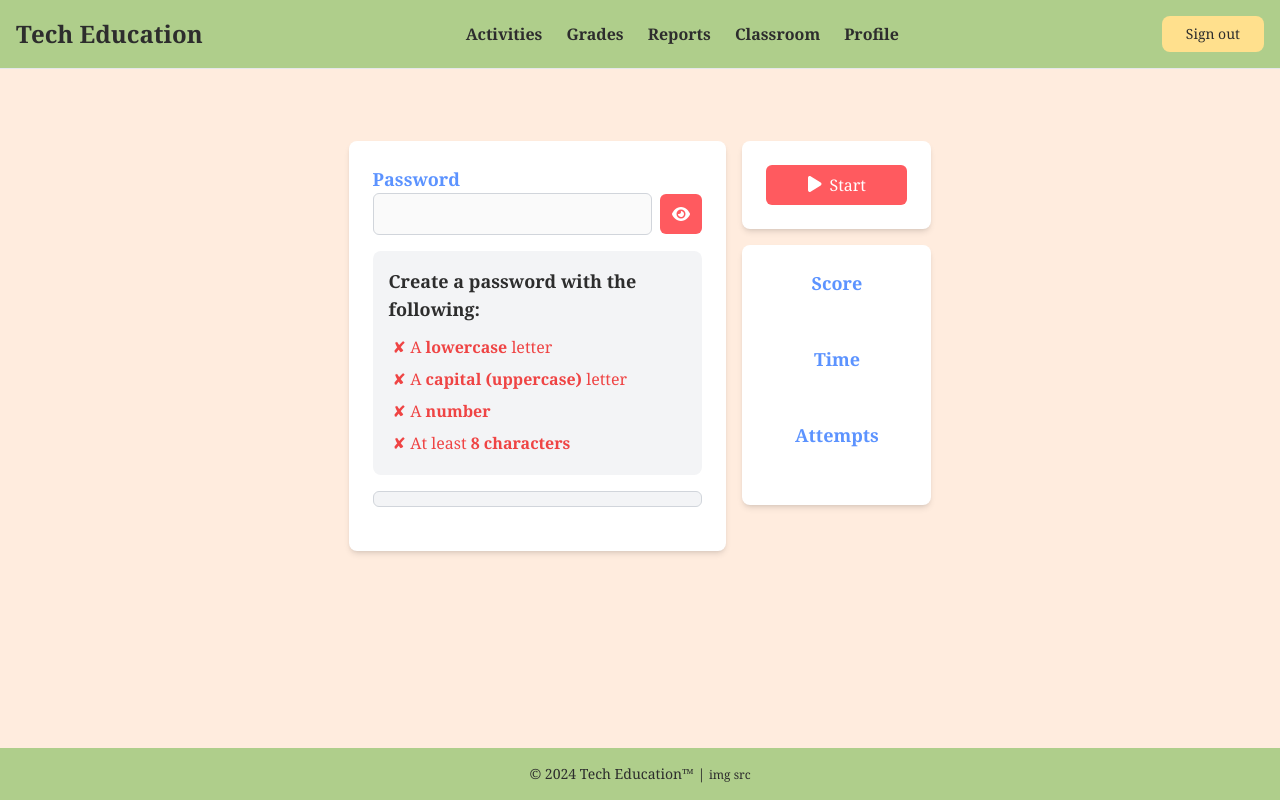
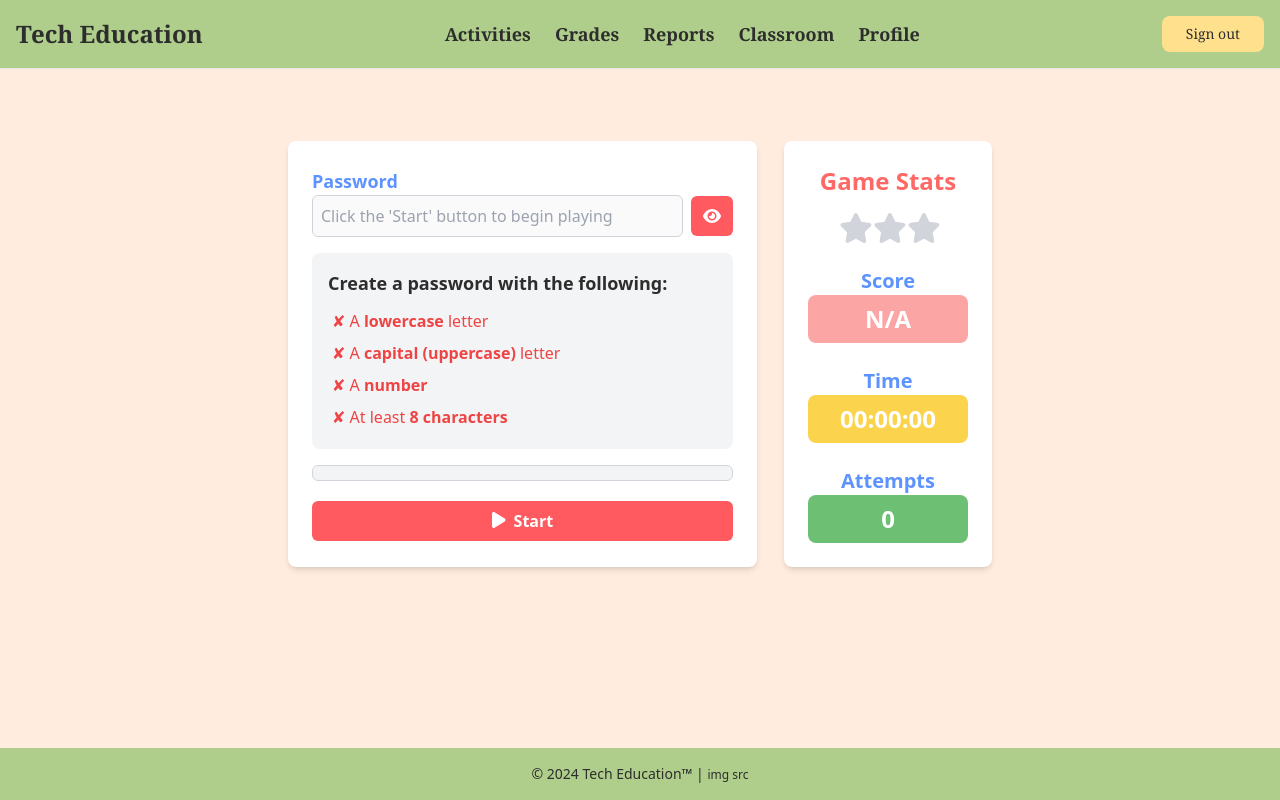
Before and after one commit to ExzyELI/tech-education, a Next.js app: page /passwordActivity in a window 1280 px wide. Built offline with nearby package versions, Linux system fonts and the light colour scheme; no server answers.

Commit message:
Added a stars feature

```diff
--- a/comps/stats.tsx
+++ b/comps/stats.tsx
@@ -1,9 +1,17 @@
+import { FontAwesomeIcon } from "@fortawesome/react-fontawesome";
+import { faStar } from "@fortawesome/free-solid-svg-icons";
 interface StatsProps {
   score: number | null;
   elapsedTime: number;
   attempts: number;
+  renderStars: () => number;
 }
-export default function Stats({ score, elapsedTime, attempts }: StatsProps) {
+export default function Stats({
+  score,
+  elapsedTime,
+  attempts,
+  renderStars,
+}: StatsProps) {
   // function to format time
   const formatTime = (seconds: number): string => {
     // checking if seconds is NaN
@@ -26,19 +34,45 @@ export default function Stats({ score, elapsedTime, attempts }: StatsProps) {
     return `${formattedHours}:${formattedMinutes}:${formattedSeconds}`;
   };
 
+  // star icons
+  const renderStarIcons = () => {
+    const stars = renderStars();
+    const starIcons = [];
+    for (let i = 0; i < 3; i++) {
+      if (i < stars) {
+        starIcons.push(
+          <FontAwesomeIcon key={i} icon={faStar} className="text-yellow-400" />,
+        );
+      } else {
+        starIcons.push(
+          <FontAwesomeIcon key={i} icon={faStar} className="text-gray-300" />,
+        );
+      }
+    }
+    return starIcons;
+  };
+
   return (
     /* score box */
+    <div className="flex justify-end">
       <div className="rounded-lg bg-white p-6 shadow-md">
-      <div className="mb-4">
-        <div className="flex flex-row justify-center text-lg font-semibold text-[#5c93ff]">
+        <div className="mb-4 flex flex-row justify-center text-2xl font-bold text-[#ff6865]">
+          Game Stats
+        </div>
+        {/* Render stars */}
+        <div className="mb-6 ml-1 flex justify-center text-3xl">
+          {renderStarIcons()}
+        </div>
+        <div className="mb-6">
+          <div className="flex flex-row justify-center text-xl font-bold text-[#5c93ff]">
             Score
           </div>
           <div className="flex h-12 w-full items-center justify-center rounded-lg bg-[#fca5a5] text-2xl font-bold text-white md:w-40">
-          {score !== null ? score : "N/A"}
+            {score !== null ? `${score} / 4` : "N/A"}
           </div>
         </div>
-      <div className="mb-4">
-        <div className="flex flex-row justify-center text-lg font-semibold text-[#5c93ff]">
+        <div className="mb-6">
+          <div className="flex flex-row justify-center text-xl font-bold text-[#5c93ff]">
             Time
           </div>
           <div className="flex h-12 w-full items-center justify-center rounded-lg bg-[#fcd34d] text-2xl font-bold text-white md:w-40">
@@ -46,7 +80,7 @@ export default function Stats({ score, elapsedTime, attempts }: StatsProps) {
           </div>
         </div>
         <div>
-        <div className="flex flex-row justify-center text-lg font-semibold text-[#5c93ff]">
+          <div className="flex flex-row justify-center text-xl font-bold text-[#5c93ff]">
             Attempts
           </div>
           <div className="flex h-12 w-full items-center justify-center rounded-lg bg-[#6cbf73] text-2xl font-bold text-white md:w-40">
@@ -54,5 +88,6 @@ export default function Stats({ score, elapsedTime, attempts }: StatsProps) {
           </div>
         </div>
       </div>
+    </div>
   );
 }
--- a/src/app/passwordActivity/page.tsx
+++ b/src/app/passwordActivity/page.tsx
@@ -1,8 +1,12 @@
 "use client";
 import React, { useState, useEffect, useRef } from "react";
 import { FontAwesomeIcon } from "@fortawesome/react-fontawesome";
-import { faEye, faEyeSlash } from "@fortawesome/free-solid-svg-icons";
-import { faPlay, faCheck } from "@fortawesome/free-solid-svg-icons";
+import {
+  faPlay,
+  faCheck,
+  faEye,
+  faEyeSlash,
+} from "@fortawesome/free-solid-svg-icons";
 import { auth } from "../firebase/init_app";
 import { User } from "firebase/auth";
 import Nav from "../../../comps/nav";
@@ -128,7 +132,7 @@ const PasswordPage = () => {
         await setDoc(userDocRef, { attempts: increment(1) }, { merge: true });
         // save activity data in firestore
         await addDoc(collection(firestore, `users/${user.uid}/activities`), {
-          activityName: "Password Activity",
+          activityName: "Password (2)",
           score: calculatedScore,
           attempts: currentAttempts + 1,
           timestamp: new Date(),
@@ -186,19 +190,38 @@ const PasswordPage = () => {
     }
   };
 
+  // calculate the percentage score
+  const maxPossibleScore = 4;
+  const percentageScore = score !== null ? (score / maxPossibleScore) * 100 : 0;
+
+  const calculateStars = (percentageScore: number): number => {
+    if (percentageScore >= 80) {
+      return 3; // 3 stars for scores >= 80%
+    } else if (percentageScore >= 60) {
+      return 2; // 2 stars for scores >= 60% and < 80%
+    } else if (percentageScore >= 40) {
+      return 1; // 1 star for scores >= 40% and < 60%
+    } else {
+      return 0; // 0 stars for scores < 40%
+    }
+  };
+
+  // number of stars based on the percentage score
+  const stars = calculateStars(percentageScore);
+
   return (
-    <main className="flex min-h-screen flex-col bg-[#ffecde] font-serif text-[#2d2d2d]">
+    <main className="flex min-h-screen flex-col bg-[#ffecde] font-sans text-[#2d2d2d]">
       <title>Tech Education</title>
       <Nav />
-      <div className="mx-auto mt-10 max-w-4xl flex-grow px-4 py-8 md:flex md:justify-center md:px-8">
+      <div className="mx-auto mt-10 w-full max-w-3xl flex-grow px-4 py-8 md:flex md:justify-center md:px-8">
         <div className="w-full md:flex md:items-start md:justify-center">
           {/* container for password game */}
-          <div className="w-full md:mr-4 md:w-2/3">
+          <div className="w-full">
             <form
               ref={formRef}
               id="passwordForm"
               onSubmit={handleFormSubmit}
-              className="rounded-lg bg-white p-6 shadow-md"
+              className="rounded-lg bg-white p-6 py-[26px] shadow-md"
             >
               <div className="flex flex-col">
                 <label
@@ -217,6 +240,11 @@ const PasswordPage = () => {
                     className="mb-4 w-full rounded-md border border-gray-300 p-2 focus:border-[#5c93ff] focus:outline-none"
                     required
                     disabled={!isGameStarted}
+                    placeholder={
+                      isGameStarted
+                        ? ""
+                        : "Click the 'Start' button to begin playing"
+                    }
                   />
                   <button
                     type="button"
@@ -269,41 +297,32 @@ const PasswordPage = () => {
                   />
                 </div>
               </div>
-              <button
-                ref={hiddenSubmitRef}
-                type="submit"
-                style={{ display: "none" }} // hide button
-              />
-            </form>
-          </div>
-
-          {/* right column: start/submit button and score box */}
-          <div className="mt-4 w-full md:mt-0 md:w-1/3 lg:mt-0">
-            {/* start/submit button */}
-            <div className="mb-4 rounded-lg bg-white p-6 shadow-md">
+              {/* start/submit button */}
               <button
                 type="button"
                 onClick={handleStart}
-                className={`w-full rounded-md bg-[#ff5a5f] px-4 py-2 text-white hover:bg-[#ff914d] focus:outline-none ${isGameStarted ? "hidden" : ""}`}
+                className={`w-full rounded-md bg-[#ff5a5f] px-4 py-2 font-bold text-white hover:bg-[#ff914d] focus:outline-none ${isGameStarted ? "hidden" : ""}`}
               >
                 <FontAwesomeIcon icon={faPlay} className="mr-2 text-lg" />
                 Start
               </button>
               <button
-                type="button"
+                type="submit"
                 onClick={handleSubmitButtonClick}
-                className={`w-full rounded-md bg-[#5c93ff] px-4 py-2 text-white hover:bg-[#ff914d] focus:outline-none ${!isGameStarted ? "hidden" : ""}`}
+                className={`w-full rounded-md bg-[#5c93ff] px-4 py-2 font-bold text-white hover:bg-[#ff914d] focus:outline-none ${!isGameStarted ? "hidden" : ""}`}
               >
                 <FontAwesomeIcon icon={faCheck} className="mr-2 text-lg" />
                 Submit
               </button>
-            </div>
-
-            {/* score box */}
+            </form>
+          </div>
+          {/* Stats Box Component */}
+          <div className="mt-4 md:mt-0 md:w-1/3 md:flex-shrink-0">
             <Stats
               attempts={attempts}
               elapsedTime={elapsedTime}
               score={score}
+              renderStars={() => stars}
             />
           </div>
         </div>
--- a/tailwind.config.ts
+++ b/tailwind.config.ts
@@ -4,6 +4,7 @@ const config: Config = {
   content: [
     "./src/pages/**/*.{js,ts,jsx,tsx,mdx}",
     "./src/components/**/*.{js,ts,jsx,tsx,mdx}",
+    "comps/**/*.{js,ts,jsx,tsx,mdx}",
     "./src/app/**/*.{js,ts,jsx,tsx,mdx}",
   ],
   theme: {
```
Lines whose indentation alone changed are shown as unchanged.
